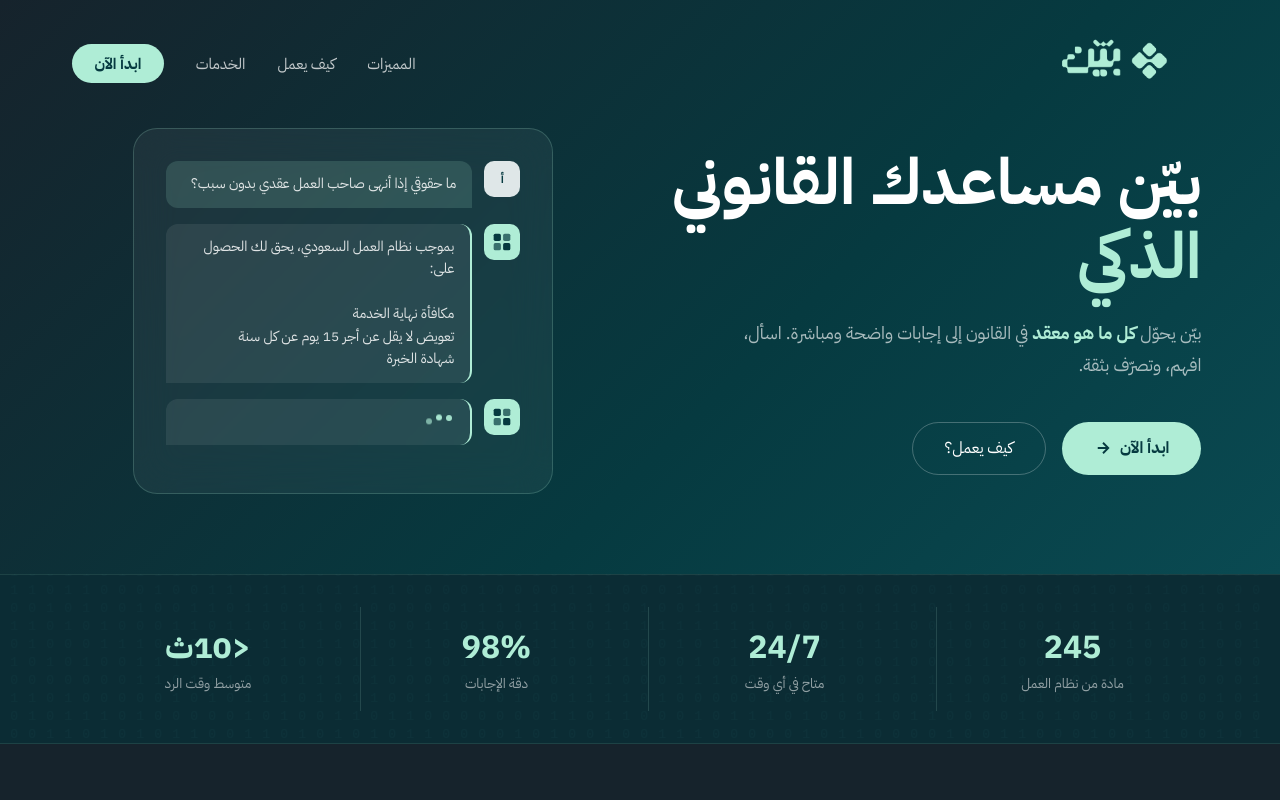
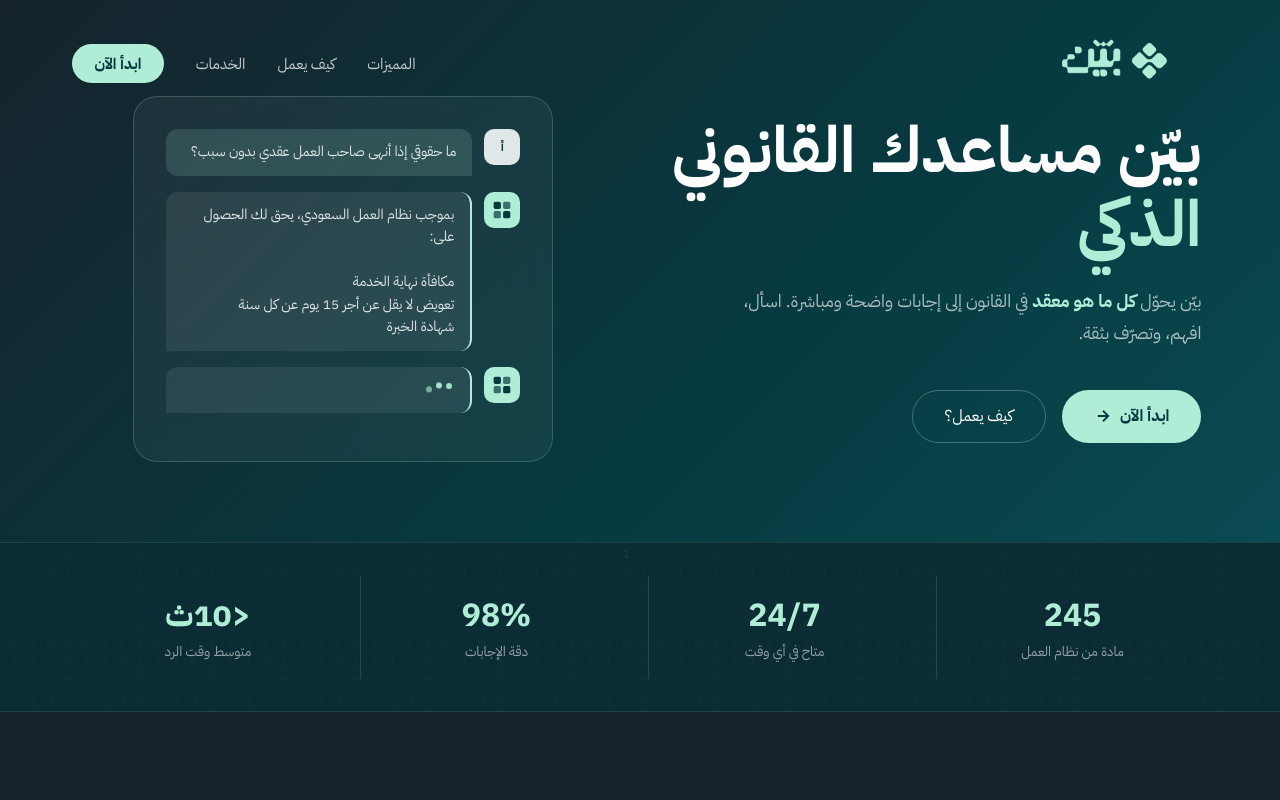
Before and after one commit to farahaldbasi/bayn, a website: page index.html in a window 1280 px wide. Shown: the top 800 px of the page. Drawn offline with Linux system fonts and the light colour scheme.

Commit message:
index.html

```diff
--- a/index.html
+++ b/index.html
@@ -47,7 +47,7 @@
     .nav-links a:hover { color: var(--mint); }
     .nav-cta { background: var(--mint); color: var(--deep-teal) !important; font-weight: 700 !important; padding: 0.55rem 1.4rem; border-radius: 100px; transition: transform 0.2s, box-shadow 0.2s !important; }
     .nav-cta:hover { transform: translateY(-2px); box-shadow: 0 8px 24px rgba(175,237,214,0.35) !important; }
-    .hero { min-height: 35vh; display: flex; align-items: center; padding: 8rem 0 5rem; background: linear-gradient(135deg, var(--dark-navy) 0%, var(--deep-teal) 60%, #0a4a52 100%); }
+    .hero { min-height: 35vh; display: flex; align-items: center; padding: 6rem 0 5rem; background: linear-gradient(135deg, var(--dark-navy) 0%, var(--deep-teal) 60%, #0a4a52 100%); }
     .hero-inner { display: grid; grid-template-columns: 1fr 1fr; gap: 4rem; align-items: center; }
     .hero-title { font-size: clamp(2.6rem, 5vw, 4rem); font-weight: 700; line-height: 1.15; margin-bottom: 1.5rem; color: var(--white); }
     .hero-title span { color: var(--mint); }
```
